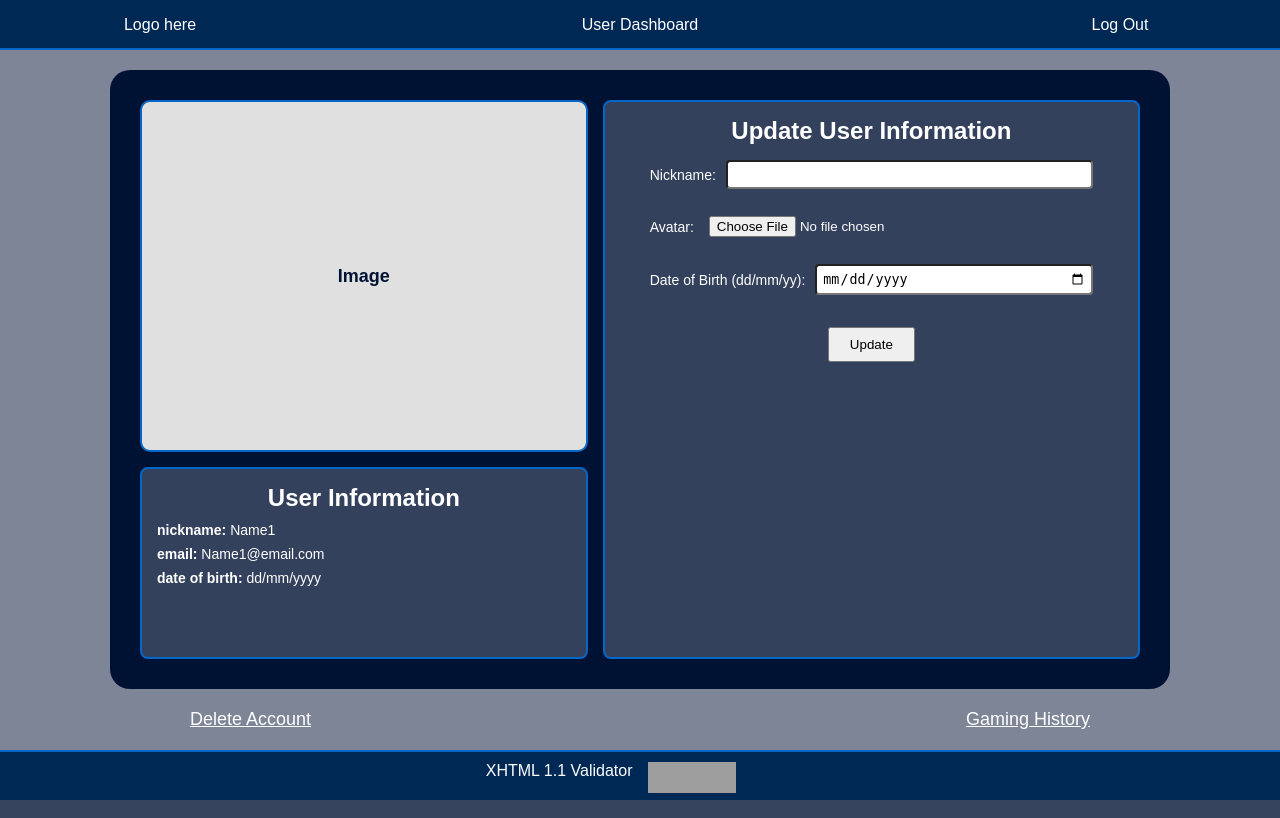
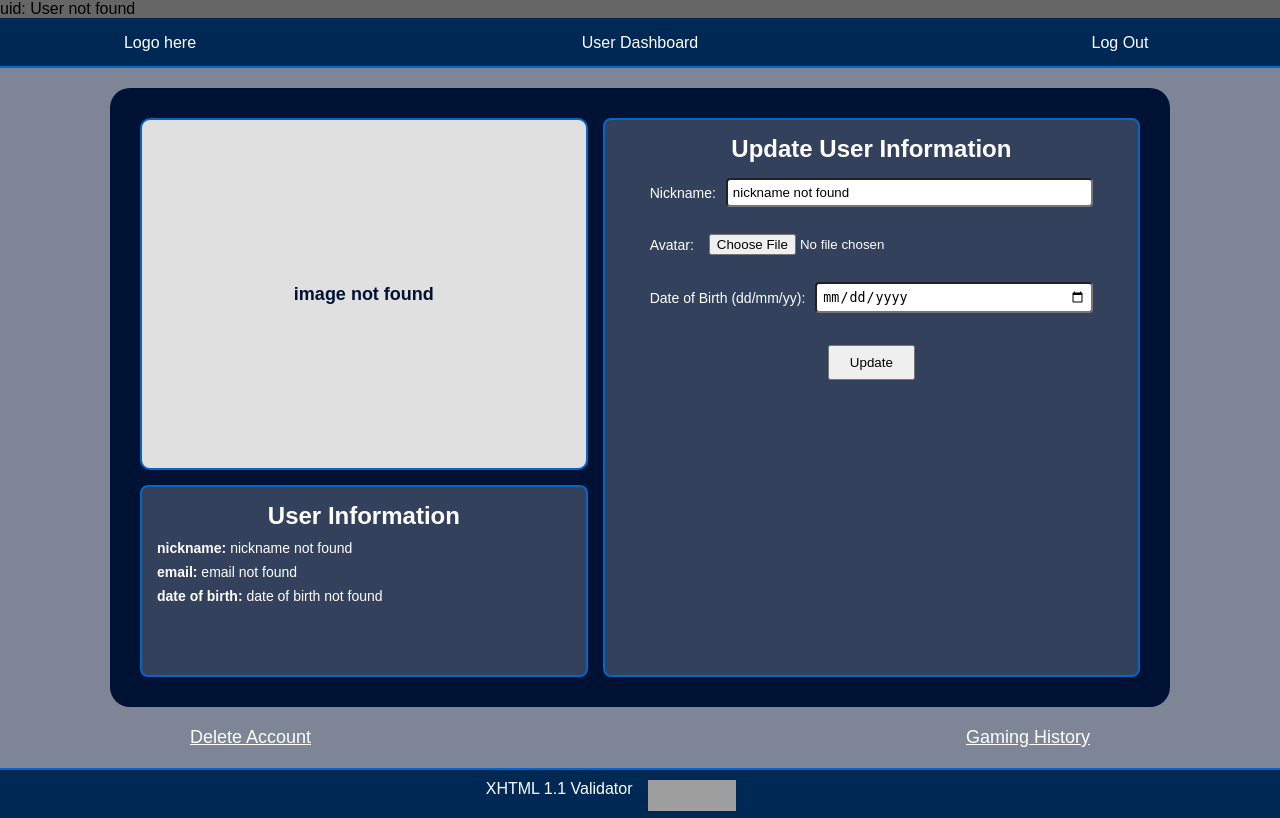
Before and after one commit to jan730/CS215, a PHP site: page /userInfo.php in a window 1280 px wide. Run offline with PHP 8.4, Linux system fonts and the light colour scheme; grey boxes are pictures that could not be loaded.

Commit message:
update user info working with bugs

```diff
--- a/gaming-center/app/css/style.css
+++ b/gaming-center/app/css/style.css
@@ -310,6 +310,13 @@ header a{
     grid-row: 1/2;
 }
 
+#user-image-section img{
+    width: 100%;
+    height: 100%;
+    object-fit: cover;
+    object-position: center;
+}
+
 #user-info-display {
     border: 2px solid #0466C8;
     border-radius: 8px;
--- a/gaming-center/app/signup.php
+++ b/gaming-center/app/signup.php
@@ -36,7 +36,6 @@ if($_SERVER["REQUEST_METHOD"] == "POST"){
 
     $emailRegex = "/^[^\s@]+@[^\s@]+\.[^\s@]+$/";
     $nicknameRegex = "/^\w+$/";
-    $passwordRegex = "//";
 
     if(!preg_match($emailRegex, $email)) {
         $errors["email"] = "Invalid email";
@@ -44,7 +43,8 @@ if($_SERVER["REQUEST_METHOD"] == "POST"){
     if(!preg_match($nicknameRegex, $nickname)) {
         $errors["nickname"] = "Invalid nickname";
     }
-    if(!preg_match($passwordRegex, $password)) {
+    //mb_strlen() is len of str in chars
+    if($password == ""||mb_strlen($password) < 6||!preg_match(/[^A-Za-z]/, $password)||preg_match(/\s/, $password)) {
         $errors["password"] = "Invalid password";
     }
 
--- a/gaming-center/app/userInfo.php
+++ b/gaming-center/app/userInfo.php
@@ -1,3 +1,155 @@
+<?php
+//redirect to login if not logged in?
+//not a requirement for this assignment and might be used for marking so ill skip for now?
+
+session_start();
+
+//want to query db for nickname, avatar, date of birth
+//maybe email as well since we display it on the page
+
+//only want to display if entry !null since default is null
+
+require_once("db.php");
+
+//for data input later
+function test_input($data) {
+    $data = trim($data);
+    $data = stripslashes($data);
+    $data = htmlspecialchars($data);
+    return $data;
+}
+
+
+$errors = array();
+$uid = "";
+$email = "";
+$nickname = "";
+$dob = "";
+$avatar_path = "";
+
+//attempt connection
+try {
+    $db = new PDO($attr, $db_user, $db_pwd, $options);
+} catch (PDOException $e) {
+    die("Connection failed: " . $e->getMessage());
+}
+
+//query the nickname, avatar, dob, and email based on the given uid in $_SESSION
+
+if(!isset($_SESSION["uid"])){
+    //if the user id is not set then show error
+    $errors["uid"] = "User not found";
+} else{
+    $uid = $_SESSION["uid"];
+    $query = $db->prepare("SELECT nickname, email, dob, avatar_path  FROM Users WHERE uid = ?");
+    $query->bindParam(1, $uid, PDO::PARAM_INT);
+    $result = $query->execute();
+
+    if(!$result){
+        $errors["database error"] = "Could not retrieve user information";
+    } elseif($row = $query->fetch()){
+        $nickname = $row["nickname"];
+        $email = $row["email"];
+        $dob = $row["dob"];
+        $avatar_path = $row["avatar_path"];
+    } else{
+        $errors["fetch error"] = "Could not find row";
+    }
+}
+
+//update info if by post
+if($_SERVER["REQUEST_METHOD"] == "POST"){
+    $nicknameRegex = "/^\w+$/";
+    $avatarRegex = "/^[^\n]+\.[a-zA-Z]{3,4}$/";
+
+    //store input
+    if (empty($_POST["nickname"])) {
+        $errors["empty nickname"] = "Nickname is empty";
+    } else {
+        $nickname = test_input($_POST["nickname"]);
+    }
+    if (empty($_POST["dob"])) {
+        $errors["empty dob"] = "Date of birth is empty";
+    } else {
+        $dob = test_input($_POST["dob"]);
+    }
+
+    //validate input
+    if(!preg_match($nicknameRegex, $nickname)) {
+        $errors["nickname"] = "Invalid nickname";
+    }
+    //to check if it was in the past
+    $inputDate = new DateTime($dob);
+    $currentDate = new DateTime();  //now
+    if($dob == ""||$inputDate > $currentDate){
+        $errors["date"] = "Invalid date";
+    }
+
+    //avatar validation
+    $target_dir = "uploads/";
+    $uploadOk = TRUE;
+
+    $imageFileType = strtolower(pathinfo($_FILES["avatar"]["name"],PATHINFO_EXTENSION));
+
+    $avatar_path = $target_dir . $uid . "." . $imageFileType;
+
+    //just replace it when we move?
+    //remove old avatar if it exists
+    // if (file_exists($avatar_path)) {
+    //     unlink($avatar_path); // delete old file
+    // }
+
+    // Check whether the file is not too large
+    if ($_FILES["avatar"]["size"] > 1000000) {
+        $errors["avatar"] = "File is too large. Maximum 1MB. ";
+        $uploadOk = FALSE;
+    }
+
+    // Check image file type
+    if($imageFileType != "jpg" && $imageFileType != "png" && $imageFileType != "jpeg" && $imageFileType != "gif" ) {
+        $errors["avatar_path"] = "Bad image type. Only JPG, JPEG, PNG & GIF files are allowed. ";
+        $uploadOk = FALSE;
+    }
+
+    // Check if $uploadOk still TRUE after validations
+    if ($uploadOk) {
+        // Move the user's avatar to the uploads directory and capture the result as $fileStatus.
+        $fileStatus = move_uploaded_file($_FILES["avatar"]["tmp_name"], $avatar_path);
+
+        // Check $fileStatus:
+        if (!$fileStatus) {
+            // The user's avatar file could not be moved
+            // To Do 9a: add a suitable error message to errors array be displayed on the page
+            $errors["Server Error"] = "Failed to upload image";
+            $uploadOK = FALSE;
+        }
+    }
+
+    if(empty($errors) && $uploadOk){
+        $query = $db->prepare("UPDATE Users SET nickname = ?, dob = ?, avatar_path = ? WHERE uid = ?");
+        $query->bindParam(1, $nickname, PDO::PARAM_STR);
+        $query->bindParam(2, $dob, PDO::PARAM_STR);
+        $query->bindParam(3, $avatar_path, PDO::PARAM_STR);
+        $query->bindParam(4, $uid, PDO::PARAM_INT);
+        $result = $query->execute();
+
+        if(!$result){
+            $errors["update failed"] = "Failed to update user info";
+        }
+    }
+}
+
+//close connection
+$db = null;
+
+//display error if there are errors
+if (!empty($errors)) {
+    //temp
+    foreach($errors as $type => $message) {
+        print("$type: $message \n<br />");
+    }
+}
+?>
 <!DOCTYPE html>
 <html>
     <head>
@@ -20,32 +172,47 @@
             <div id="user-dashboard-body">
                 <div id="user-dashboard-container">
                     <div id="user-image-section">
-                        <p>Image</p>
+                        <?php
+                        if($avatar_path == null){
+                            echo "<p>image not found</p>";
+                        } else{
+                            echo "<img src='" . $avatar_path . "' />";
+                        }
+                        ?>
                     </div>
 
                     <div id="user-info-display">
                         <h3>User Information</h3>
-                        <p><strong>nickname:</strong> Name1</p>
-                        <p><strong>email:</strong> Name1@email.com</p>
-                        <p><strong>date of birth:</strong> dd/mm/yyyy</p>
+                        <p>
+                            <strong>nickname: </strong>
+                            <?= $nickname ? $nickname : 'nickname not found' ?>
+                        </p>
+                        <p>
+                            <strong>email: </strong>
+                            <?= $email ? $email : 'email not found' ?>
+                        </p>
+                        <p>
+                            <strong>date of birth: </strong>
+                            <?= $dob ? $dob : 'date of birth not found' ?>
+                        </p>
                     </div>
 
                     <div id="user-update-section">
                         <h3>Update User Information</h3>
-                        <form action="#" method="post" id="user-update-form">
+                        <form action="" method="post" id="user-update-form" enctype="multipart/form-data">
                             <div class="form-group">
                                 <label for="nickname">Nickname:</label>
-                                <input type="text" id="nickname" name="nickname" />
+                                <input type="text" id="nickname" name="nickname" value="<?= $nickname ? $nickname : 'nickname not found' ?>" />
                                 <span class="error" id="nickname-error"></span>
                             </div>
                             <div class="form-group">
                                 <label for="avatar">Avatar:</label>
-                                <input type="file" accept="image/*" id="avatar"></input>
+                                <input type="file" accept="image/*" id="avatar" name="avatar" ></input>
                                 <span class="error" id="avatar-error"></span>
                             </div>
                             <div class="form-group">
                                 <label for="dob">Date of Birth (dd/mm/yy):</label>
-                                <input type="date" id="dob" name="dob" />
+                                <input type="date" id="dob" name="dob" value="<?= $dob ? $dob : '' ?>"/>
                                 <span class="error" id="dob-error"></span>
                             </div>
                             <div class="update-btn">
```
